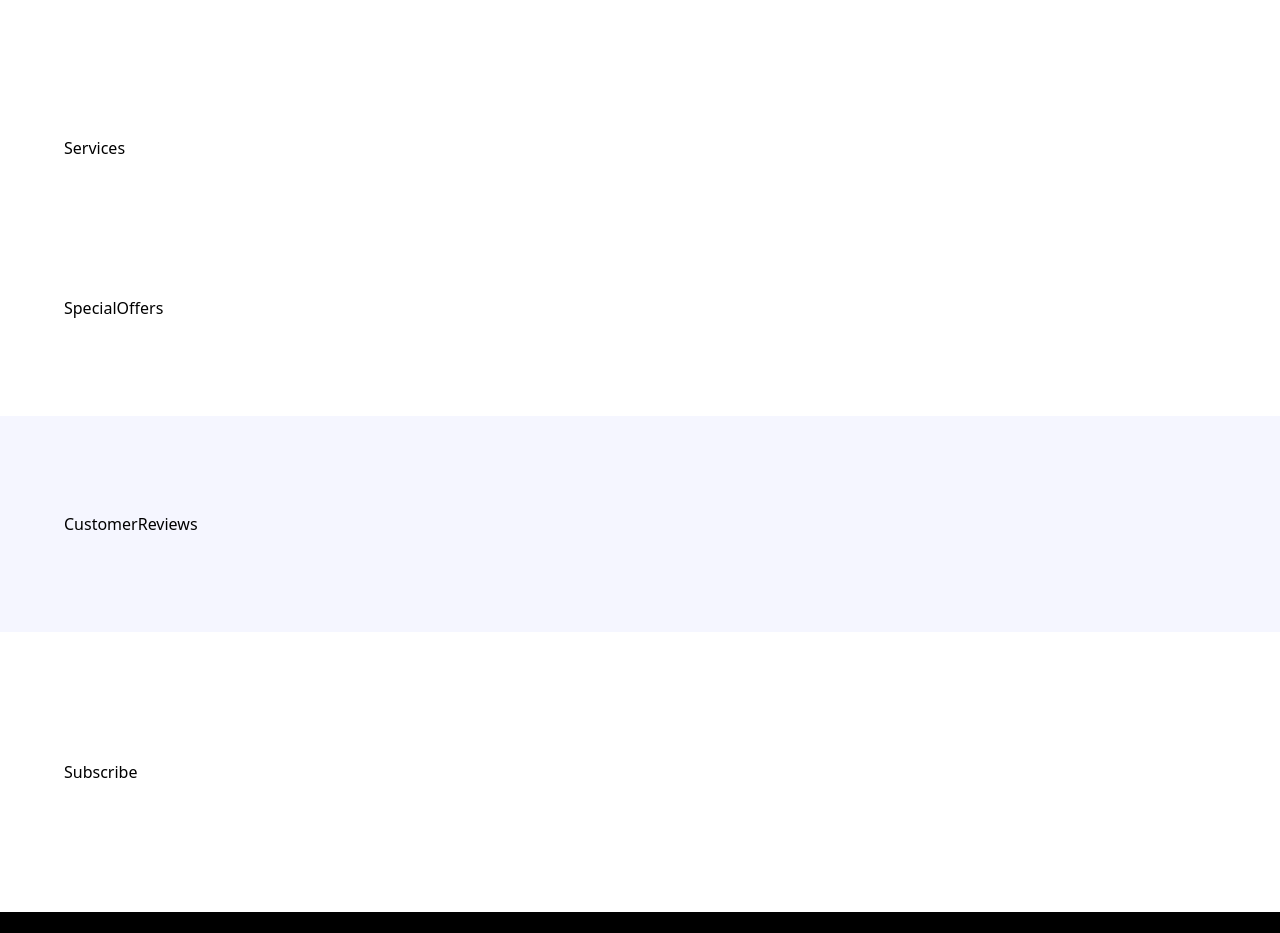
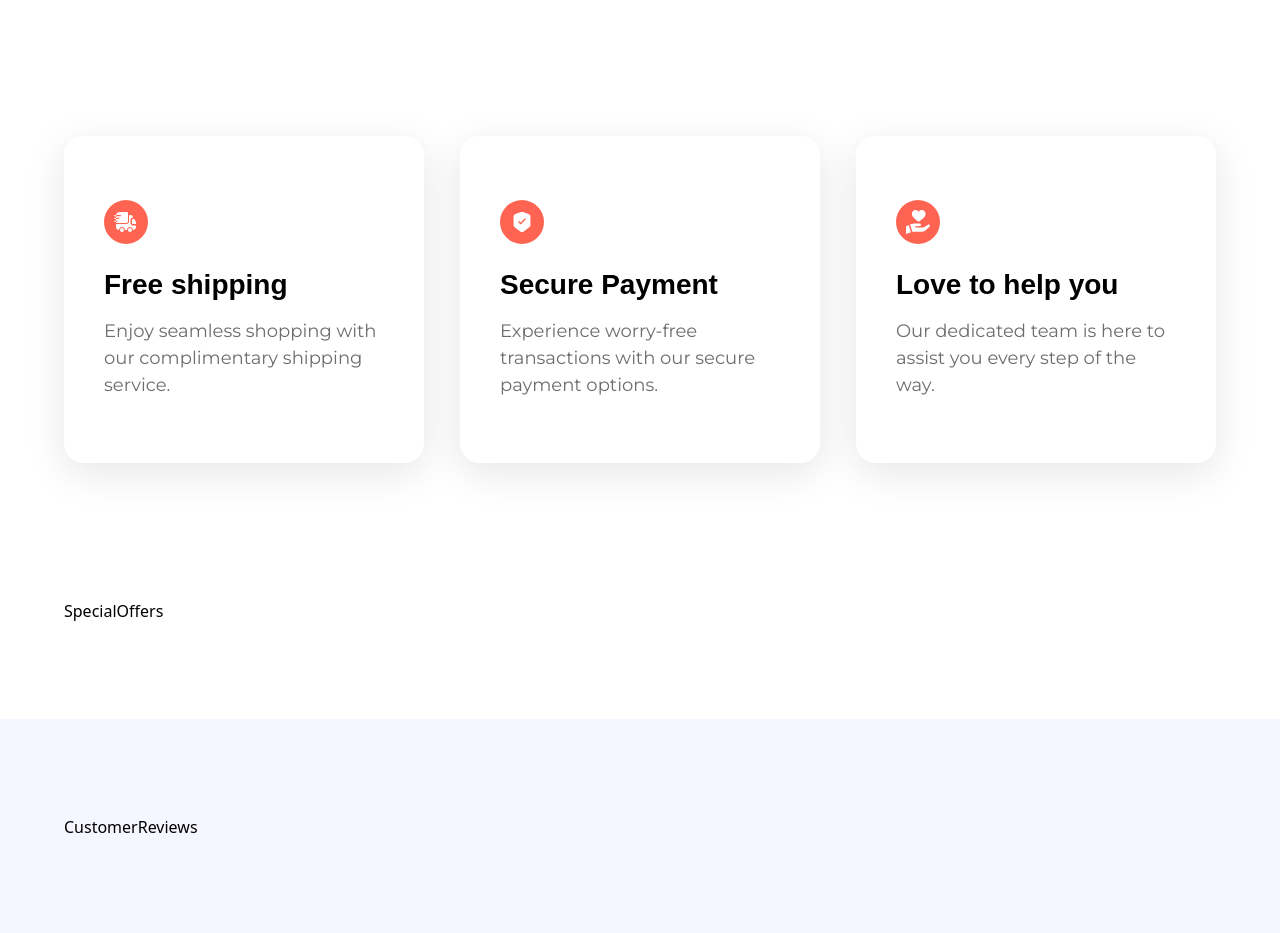
Before and after one commit to NibboNi/nike-clone, a React (Vite) app: page / in a window 1280 px wide. Shown: the part 2341-3274 px from the top of the page. Built offline with nearby package versions, Linux system fonts and the light colour scheme; a web font is replaced by a local one.

Commit message:
Add Service section structure and styles

```diff
--- a/src/sections/Services.jsx
+++ b/src/sections/Services.jsx
@@ -1,6 +1,13 @@
+import ServiceCard from "../components/ServiceCard";
+import { services } from "../constants";
+
 const Services = () => {
   return (
-    <div>Services</div>
+    <section className="max-container flex justify-center flex-wrap gap-9">
+      {
+        services.map((service) => <ServiceCard key={service.label} {...service} />)
+      }
+    </section>
   )
 };
 
```
